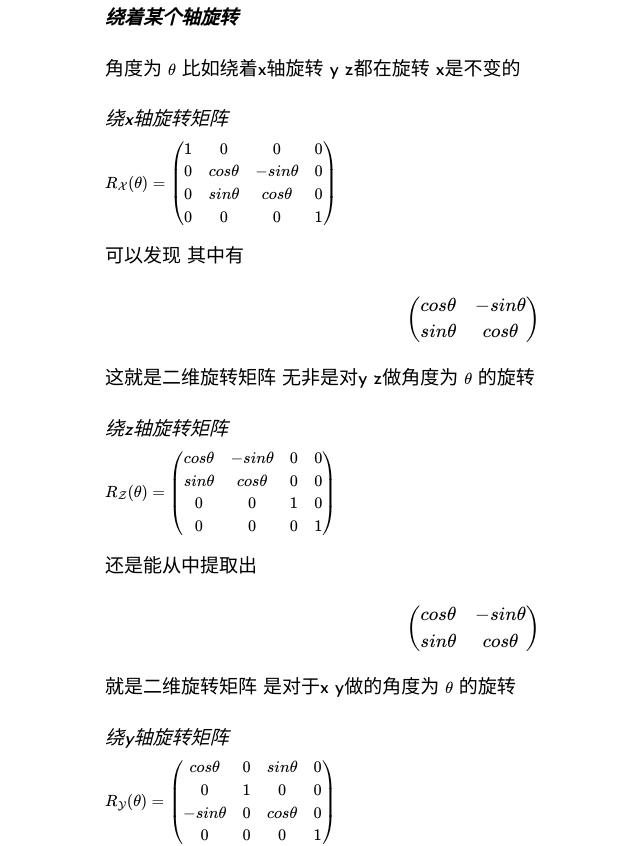
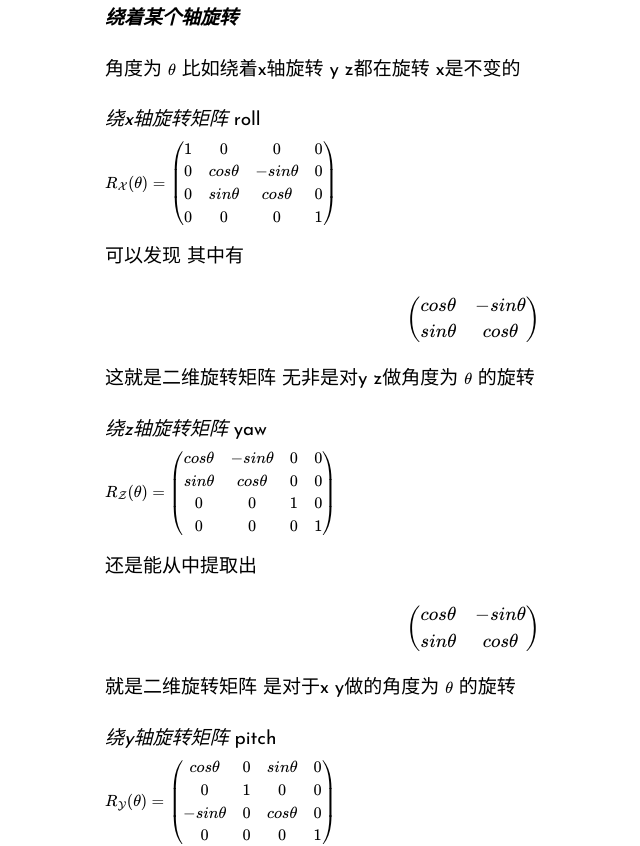
Before and after one commit to Chocomintopia/Chocomintopia.Github.io, a Jekyll site: the page built from _posts/2025-11-26-#4 GAMES101.md, in a window 1280 px wide and 1400 px high, scrolled down 12976 px. Shown: the part 149-995 px from the top of the window, without its empty margins (167-807 px from the left). Built offline with Jekyll 4.4.1, drawn with Linux system fonts in a browser that asks for light colours; nearby versions of some CDN libraries.

Commit message:
Update 2025-11-26-#4 GAMES101.md

```diff
--- a/_posts/2025-11-26-#4 GAMES101.md
+++ b/_posts/2025-11-26-#4 GAMES101.md
@@ -748,7 +748,7 @@ $$
 
 角度为 $$\theta$$ 比如绕着x轴旋转 y z都在旋转 x是不变的
 
-*绕x轴旋转矩阵*
+*绕x轴旋转矩阵* roll
 $$
 R_\mathcal{X}(\theta)=\begin{pmatrix}
 1 & 0 & 0 & 0\\
@@ -769,7 +769,7 @@ $$
 
 这就是二维旋转矩阵 无非是对y z做角度为 $$\theta$$ 的旋转
 
-*绕z轴旋转矩阵*
+*绕z轴旋转矩阵* yaw
 $$
 R_\mathcal{Z}(\theta)=\begin{pmatrix}
 cos\theta & -sin\theta & 0 & 0\\
@@ -790,7 +790,7 @@ $$
 
 就是二维旋转矩阵 是对于x y做的角度为 $$\theta$$ 的旋转
 
-*绕y轴旋转矩阵*
+*绕y轴旋转矩阵* pitch
 $$
 R_\mathcal{Y}(\theta)=\begin{pmatrix}
 cos\theta & 0 & sin\theta & 0\\
@@ -875,12 +875,10 @@ $$
 <div align="center">
   <img src="../images/4/13.png" alt="13.png" style="width: 80%; max-width: none;">
 </div>
-
 顺时针旋转了角度 $$\theta$$ 也即逆时针旋转角度 $$-\theta$$
 而 $$R_{-\theta}=R_\theta^T$$ 所以那个提取出来的二维旋转矩阵才是发生了转置
 
 ***任何一个三维的旋转都可以写成绕x轴 y轴 z轴旋转的组合***
-
 $$
 R_{\mathcal{X}\mathcal{Y}\mathcal{Z}}(\alpha,\beta,\gamma)=R_{\mathcal{X}}(\alpha)R_{\mathcal{Y}}(\beta)R_{\mathcal{Z}}(\gamma)
 $$
```
